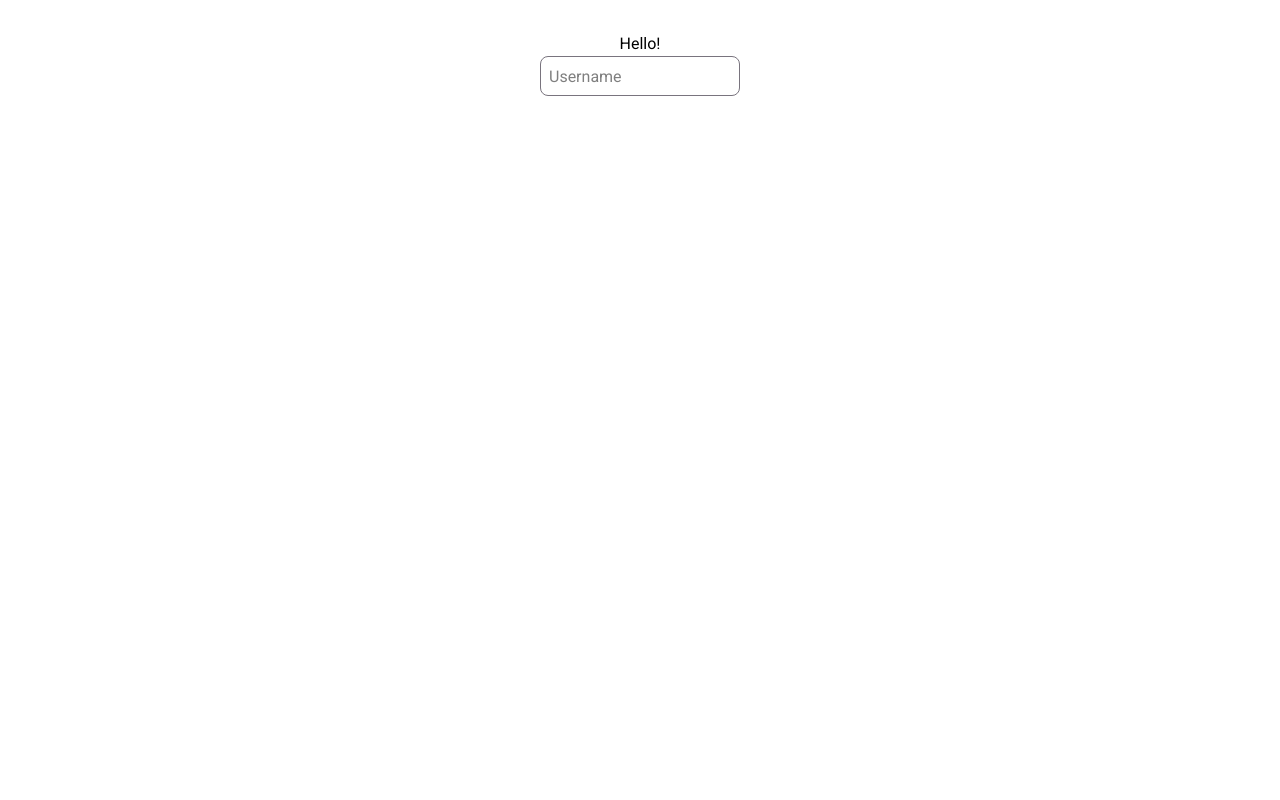
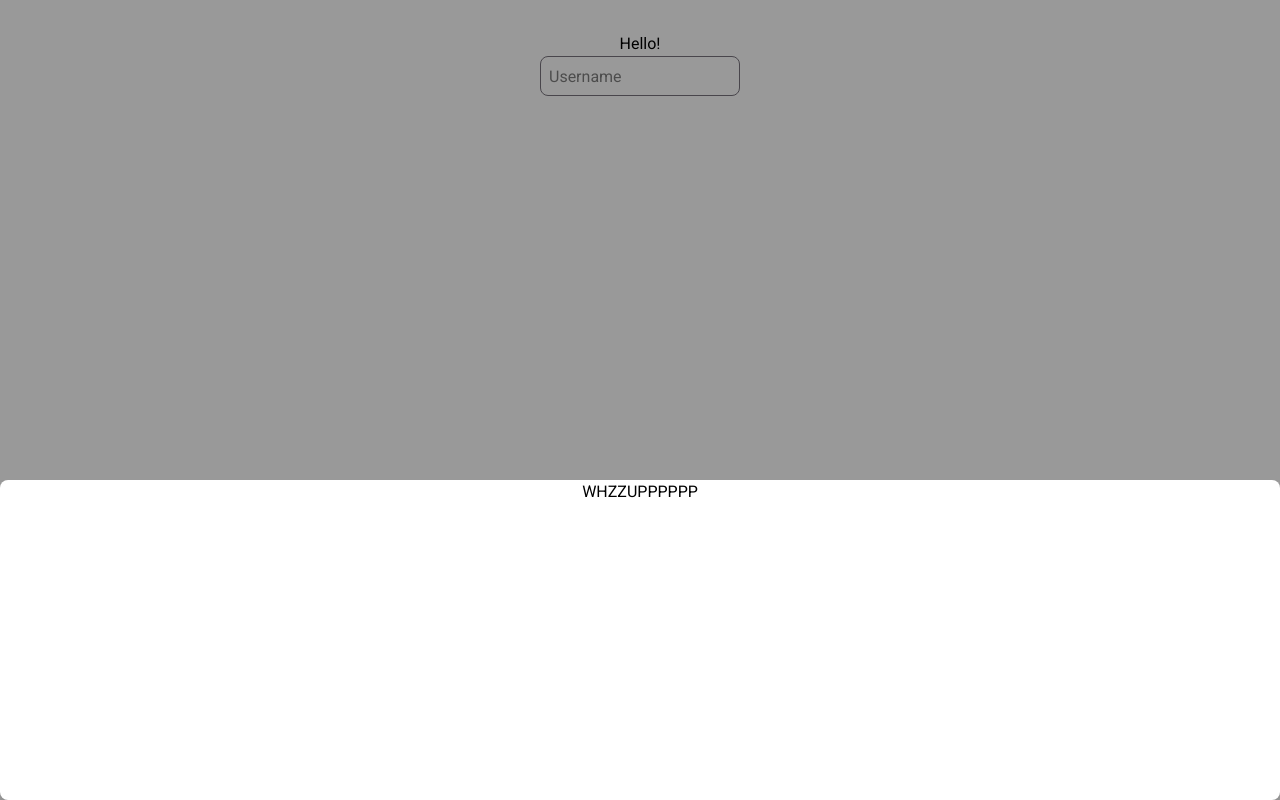
Before and after one commit to SimplifySchool/simplify-school, a React (Vite) app in the folder frontend/: page / in a window 1280 px wide. Built offline with nearby package versions, Linux system fonts and the light colour scheme.

Commit message:
FD-5 Started Dialog implementation

```diff
--- a/frontend/src/App.tsx
+++ b/frontend/src/App.tsx
@@ -1,12 +1,24 @@
 import './App.css'
+import { Dialog } from './components/DialogBox/Dialog'
 import { TextField } from './components/TextField'
 import Assignment from './features/assignment-tracker/Assignment'
 
 function App() {
+    function hi() {
+        console.log('hi')
+    }
+
     return (
         <>
             <h1>Hello!</h1>
-            <TextField variant="outlined" className="" placeholder="Username" />
+            <TextField
+                variant="outlined"
+                className="focus:!border-blue-500"
+                placeholder="Username"
+            />
+            <Dialog open={true} closeOnBackdropClick={true} onClose={hi}>
+                WHZZUPPPPPP
+            </Dialog>
         </>
     )
 }
--- /dev/null
+++ b/frontend/src/components/DialogBox/Dialog.tsx
@@ -0,0 +1,59 @@
+interface DialogProps {
+    open: boolean
+    onClose: () => void
+
+    closeOnBackdropClick?: boolean
+    closeOnEsc?: boolean
+
+    variant?: 'basic' | 'half'
+    width?: 'sm' | 'md' | 'lg'
+    height?: 'sm' | 'md' | 'lg'
+    children: React.ReactNode
+}
+
+export function Dialog({
+    open,
+    onClose,
+    closeOnBackdropClick = true,
+    closeOnEsc = true,
+    variant = 'half',
+    width = 'md',
+    height = 'md',
+    children,
+}: DialogProps) {
+    if (!open) {
+        return null
+    }
+
+    const widthsHalf = {
+        sm: 'max-w-sm',
+        md: 'max-w-md',
+        lg: 'max-w-lg',
+    }
+
+    const heightsHalf = {
+        sm: 'h-50',
+        md: 'h-80',
+        lg: 'h-100',
+    }
+
+    const finalWidth = variant === 'half' ? 'w-full' : ''
+    const finalHeight = variant === 'half' ? heightsHalf[height] : ''
+    const finalSize = `${finalHeight} ${finalWidth}`
+
+    return (
+        <div
+            className="fixed inset-0 z-50 flex items-end justify-center"
+            onClick={closeOnBackdropClick ? onClose : undefined}
+        >
+            <div className="absolute inset-0 bg-black/40" />
+
+            <div
+                className={`relative bg-white rounded-lg shadow-lg  ${finalSize}`}
+                onClick={(e) => e.stopPropagation()}
+            >
+                {children}
+            </div>
+        </div>
+    )
+}
```
Also changed, not shown: frontend/src/components/DialogBox/DialogContent.tsx (added), frontend/src/components/DialogBox/DialogFooter.tsx (added), frontend/src/components/DialogBox/DialogHeader.tsx (added).
